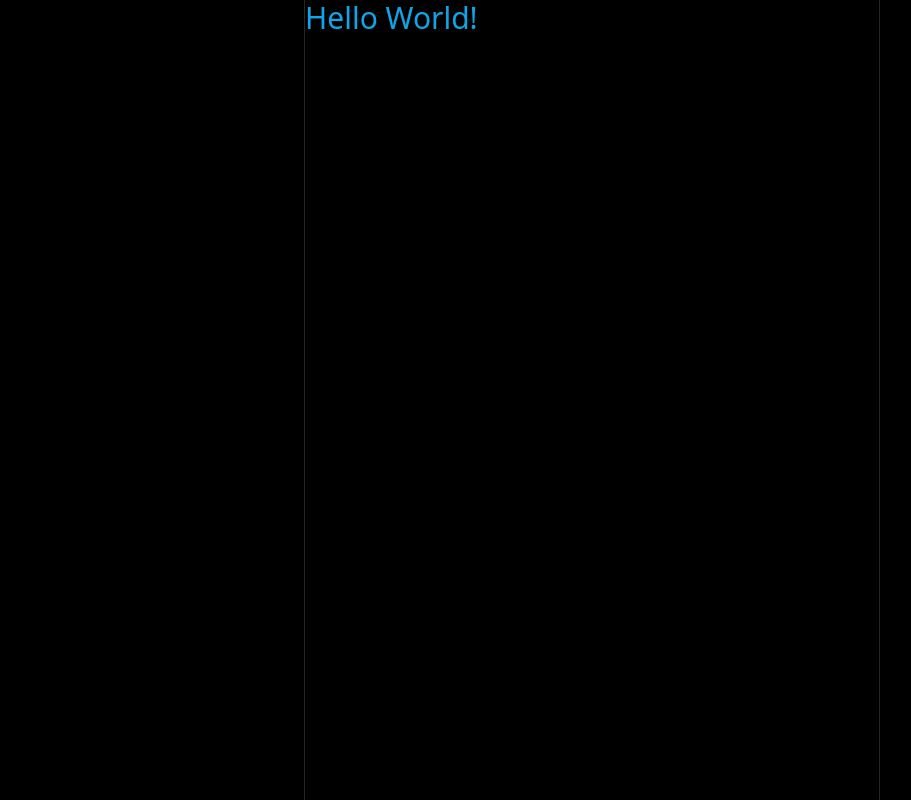
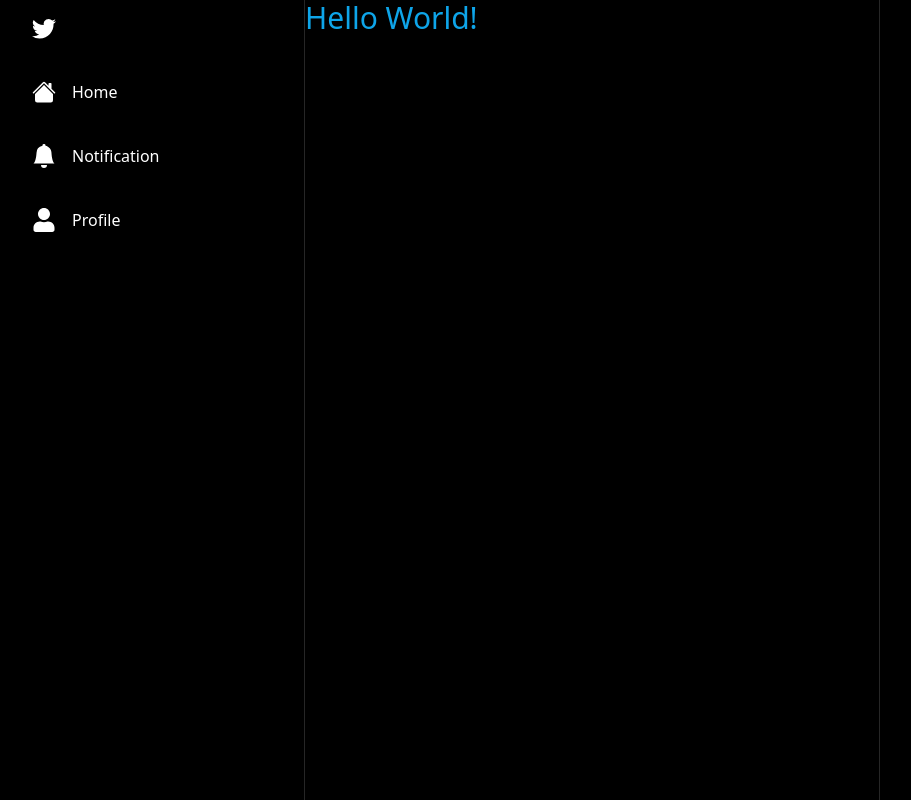
Before and after one commit to savvy1024/twitter-simple-clone, a Next.js app: page / in a window 1280 px wide. Shown: the whole page, without its empty margins (48-959 px from the left). Built offline with nearby package versions, Linux system fonts and the light colour scheme.

Commit message:
update sidebar

```diff
--- a/components/layout/Sidebar.tsx
+++ b/components/layout/Sidebar.tsx
@@ -1,5 +1,7 @@
 import {BsHouseFill, BsBellFill} from "react-icons/bs";
 import {FaUser} from "react-icons/fa";
+import SidebarItem from "./SidebarItem";
+import SidebarLogo from "./SidebarLogo";
 const Sidebar = () => {
 
     const items=[
@@ -27,6 +29,15 @@ const Sidebar = () => {
     <div className="col-span-1 h-full pr-4 md:pr-6">
      <div className="flex flex-col item-end">
         <div className="space-y-2 lg:w-[230px]">
+            <SidebarLogo />
+            {items.map((item)=>(
+                <SidebarItem
+                label={item.label}
+                key={item.href}
+                href={item.href}
+                icon={item.icon}
+                />
+            ))}
 
         </div>
      </div>
--- /dev/null
+++ b/components/layout/SidebarItem.tsx
@@ -0,0 +1,56 @@
+import { IconType } from "react-icons/lib";
+
+
+ interface SidebarItemProps{
+    label:string;
+    href:string;
+    icon:IconType;
+    onClick?: ()=>void;
+
+ }
+const SidebarItem:React.FC<SidebarItemProps> = ({
+    label,
+    href,
+    icon:Icon,
+    onClick
+}) => {
+  return (
+    <div className="flex flex-row items-center">
+        <div className="
+        relative
+        rounded-full
+        h-14
+        w-14
+        flex
+        items-center
+        justify-center
+        p-4
+        hover:bg-slate-300
+        hover:bg-opacity-10
+        cursor-pointer
+        lg:hidden">
+            <Icon size={28} color="white" />
+
+
+        </div>
+        <div className="
+          relative
+          hidden
+          lg:flex
+          gap-4
+          p-4
+          rounded-full
+          items-center
+          justify-center
+          hover:bg-slate-300
+          hover:bg-opacity-10
+          cursor-pointer
+          ">
+            <Icon size={24} color="white" />
+            <p className="text-white">{label}</p>
+            </div>
+    </div>
+  )
+}
+
+export default SidebarItem
--- /dev/null
+++ b/components/layout/SidebarLogo.tsx
@@ -0,0 +1,26 @@
+
+import { useRouter } from "next/router"
+import { BsTwitter } from "react-icons/bs";
+const SidebarLogo = () => {
+   const router = useRouter();
+  return (
+    <div className="rounded-full
+    h-14
+    w-14
+    p-4
+    flex
+    items-center
+    justify-center
+    hover:bg-blue-300
+    hover:bg-opacity-10
+    cursor-pointer
+    transition">
+        <BsTwitter size={28} color="white"/>
+
+
+
+    </div>
+  )
+}
+
+export default SidebarLogo
```
